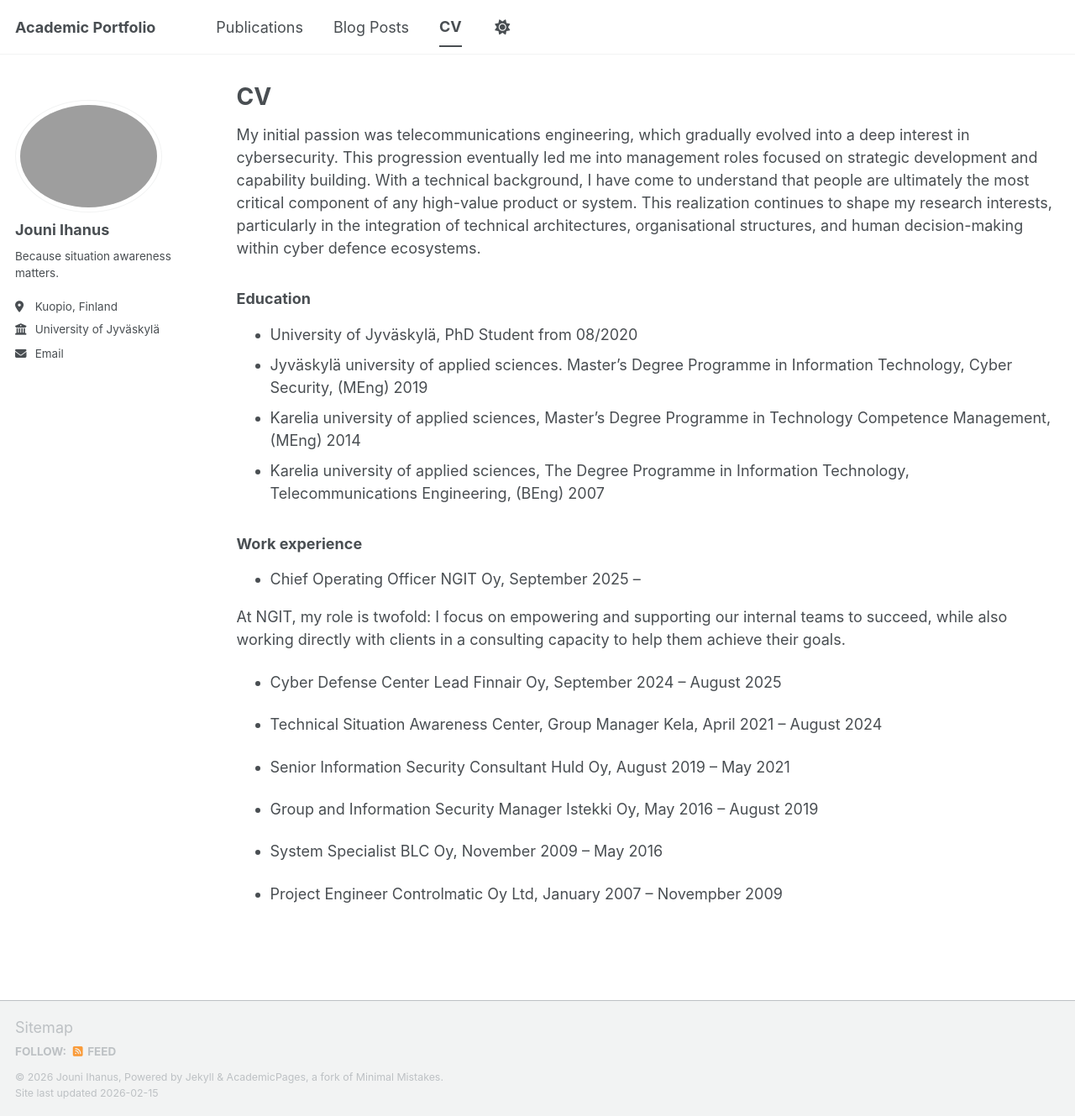
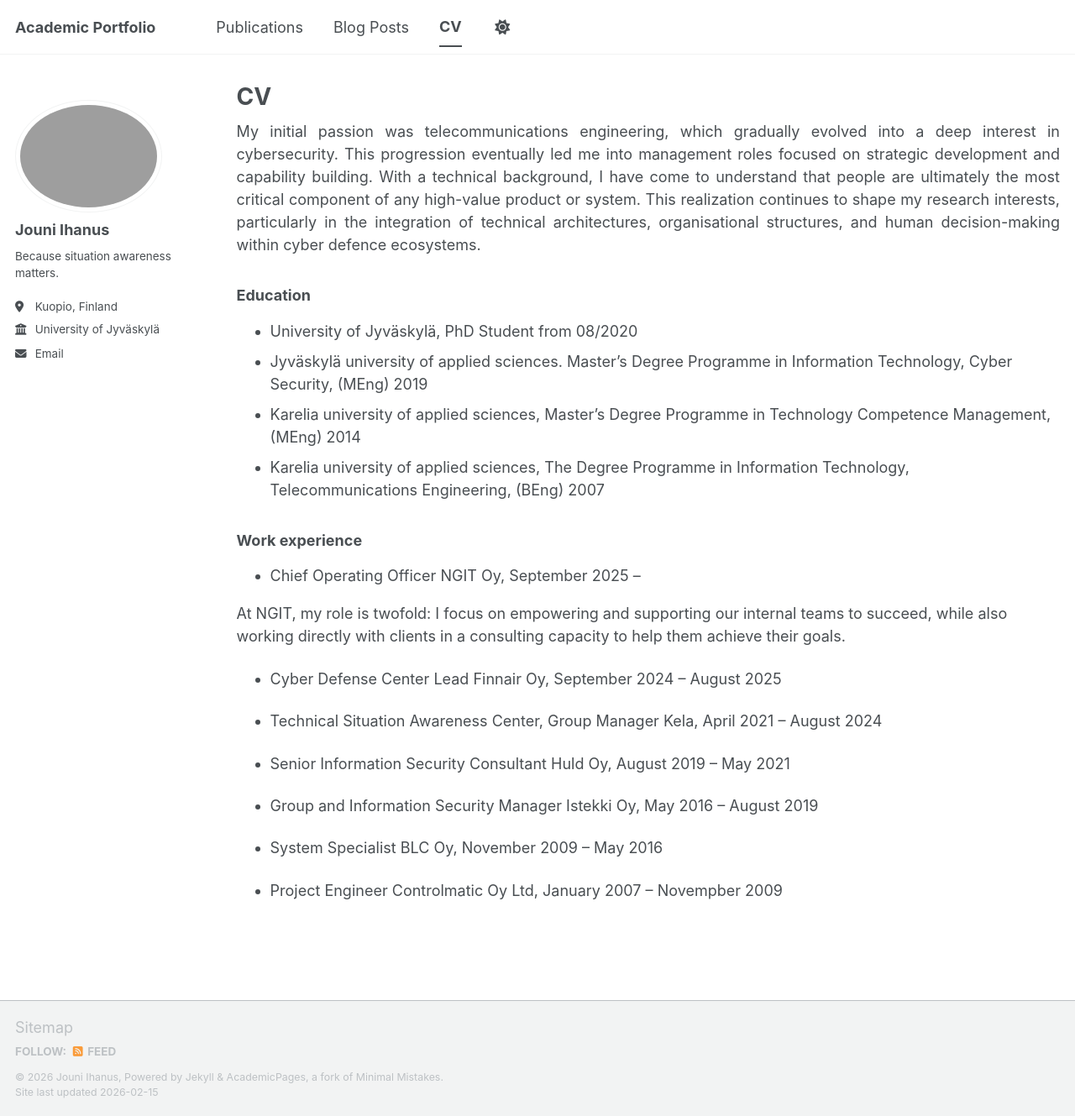
Before and after one commit to WNemesisW/WNemesisW.github.io, a Jekyll site: the page built from _pages/cv.md, in a window 1280 px wide and 1329 px high. Shown: the whole window at 84% size. Built offline with Jekyll 4.4.1, drawn with Linux system fonts in a browser that asks for light colours; a script bundle is joined from its source files by our own code; library files that are not in the unit come from our copies.

Commit message:
Update cv.md

```diff
--- a/_pages/cv.md
+++ b/_pages/cv.md
@@ -9,7 +9,7 @@
 
 {% include base_path %}
 
-My initial passion was telecommunications engineering, which gradually evolved into a deep interest in cybersecurity. This progression eventually led me into management roles focused on strategic development and capability building. With a technical background, I have come to understand that people are ultimately the most critical component of any high-value product or system. This realization continues to shape my research interests, particularly in the integration of technical architectures, organisational structures, and human decision-making within cyber defence ecosystems.
+<div style="text-align: justify">My initial passion was telecommunications engineering, which gradually evolved into a deep interest in cybersecurity. This progression eventually led me into management roles focused on strategic development and capability building. With a technical background, I have come to understand that people are ultimately the most critical component of any high-value product or system. This realization continues to shape my research interests, particularly in the integration of technical architectures, organisational structures, and human decision-making within cyber defence ecosystems.</div>
 
 
 ### Education
```
